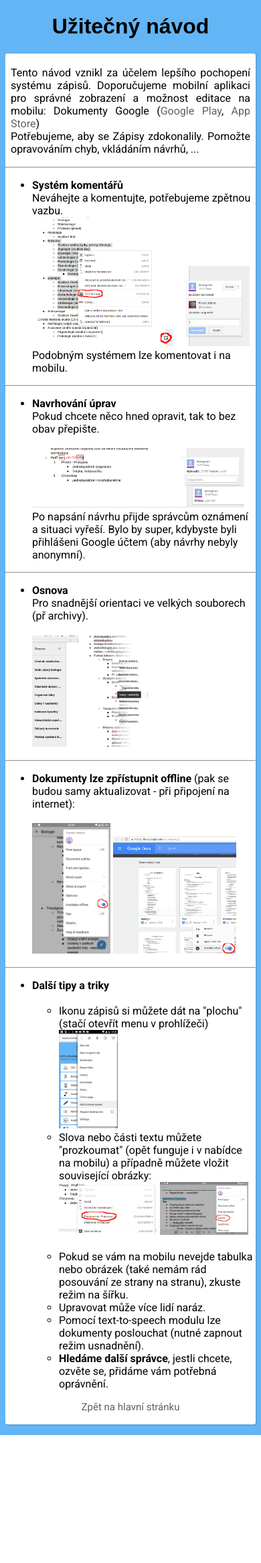
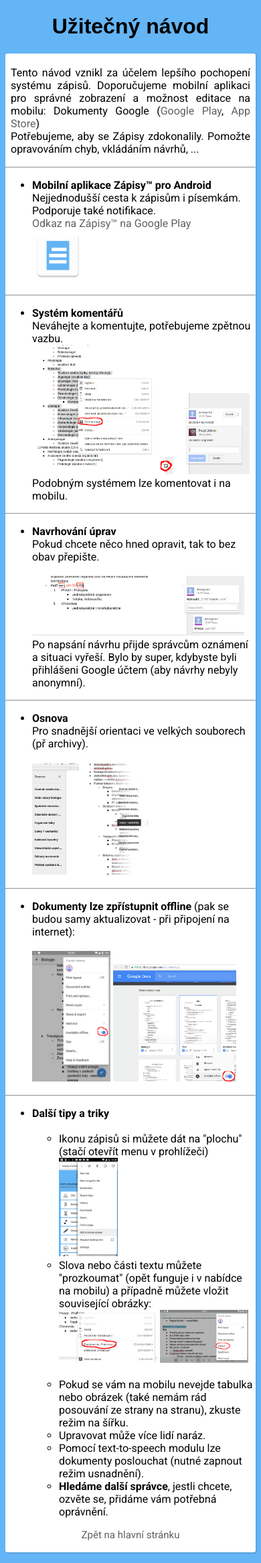
Before and after one commit to jelinekp/zapisy, a PHP site: page /tutorial in a window 390 px wide. Shown: the whole page at 67% size. Before the commit the page ends 2143 px from the top, so only its background shows below. Run offline with PHP 8.4, Linux system fonts and the light colour scheme; data that the repository does not hold is empty.

Commit message:
Tutorial --> php, added link to mobile app and fixed minor issues

```diff
--- a/tutorial/index.html
+++ b/tutorial/index.php
@@ -1,3 +1,4 @@
+<?php require "../logic.php"; require "../provider.php"; ?>
 <!DOCTYPE html>
 <html>
   <head>
@@ -8,9 +9,10 @@
     <meta name="viewport" content="width=device-width, user-scalable=no" />
     <meta name="author" content="github.com/jelinekp/zapisy" />
     <link rel="stylesheet" href='http://fonts.googleapis.com/css?family=Roboto:400,300,300italic,400italic,500,500italic,700,700italic,900,900italic,100italic,100&subset=latin-ext' type='text/css' />
-    <link rel="stylesheet" type="text/css" href="/common.css"/>
-    <link rel="stylesheet" media="(min-width: 731px)" type="text/css" href="/style.css"/>
-    <link rel="stylesheet" media="(max-width: 730px)" type="text/css" href="/mobile.css"/>
+    <link rel="stylesheet" type="text/css" href="jquery/jquery-ui.min.css" />
+    <link rel="stylesheet" type="text/css" href="/<?= V::file("common.css") ?>"/>
+    <link rel="stylesheet" media="(min-width: 731px)" type="text/css" href="/<?= V::file("style.css") ?>"/>
+    <link rel="stylesheet" media="(max-width: 730px)" type="text/css" href="/<?= V::file("mobile.css") ?>"/>
     <title>Zápisy - tutoriál</title>
     <script>
       (function(i,s,o,g,r,a,m){i['GoogleAnalyticsObject']=r;i[r]=i[r]||function(){
@@ -32,6 +34,15 @@
           Potřebujeme, aby se Zápisy zdokonalily. Pomožte opravováním chyb, vkládáním návrhů, ...
       <hr />
         <ul>
+          <li><span class="bolder">Mobilní aplikace Zápisy™ pro Android</span>
+            <br />Nejjednodušší cesta k zápisům i písemkám. Podporuje také notifikace.</li>
+            <a href="https://play.google.com/store/apps/details?id=cz.wz.markaos.workbooks">
+              Odkaz na Zápisy™ na Google Play<br />
+            <img src="/img/tutorial/app.png" width="23%" title="Aplikace na Google Play" />
+          </a>
+        </ul>
+      <hr />
+        <ul>
           <li><span class="bolder">Systém komentářů </span>
             <br /> Neváhejte a komentujte, potřebujeme zpětnou vazbu.</li>
             <img src="/img/tutorial/comment.png" width="55%" title="Komentování" />
@@ -47,7 +58,7 @@
             <img src="/img/tutorial/suggesting.png" width="95%" />
             <br />
               Po napsání návrhu přijde správcům oznámení a situaci vyřeší.
-              Bylo by super, kdybyste byli přihlášeni Google účtem (aby návrhy nebyly anonymní).
+              Bylo by super, kdybyste byli přihlášeni  Google účtem (aby návrhy nebyly anonymní).
         </ul>
       <hr />
         <ul>
@@ -55,7 +66,7 @@
             <br />Pro snadnější orientaci ve velkých souborech (př archivy).</li>
             <br />
             <img src="/img/tutorial/outline-desktop.png" width="21%" title="Osnova na počítači" />
-            <img src="/img/tutorial/outline-mobile.png" width="30%" title="Osnova v mobilní aplikaci Dokumnety" />
+            <img src="/img/tutorial/outline-mobile.png" width="30%" title="Osnova v mobilní aplikaci Dokumenty" />
             <br />
         </ul>
         <hr />
```
Also changed, not shown: img/tutorial/app.png (added).
